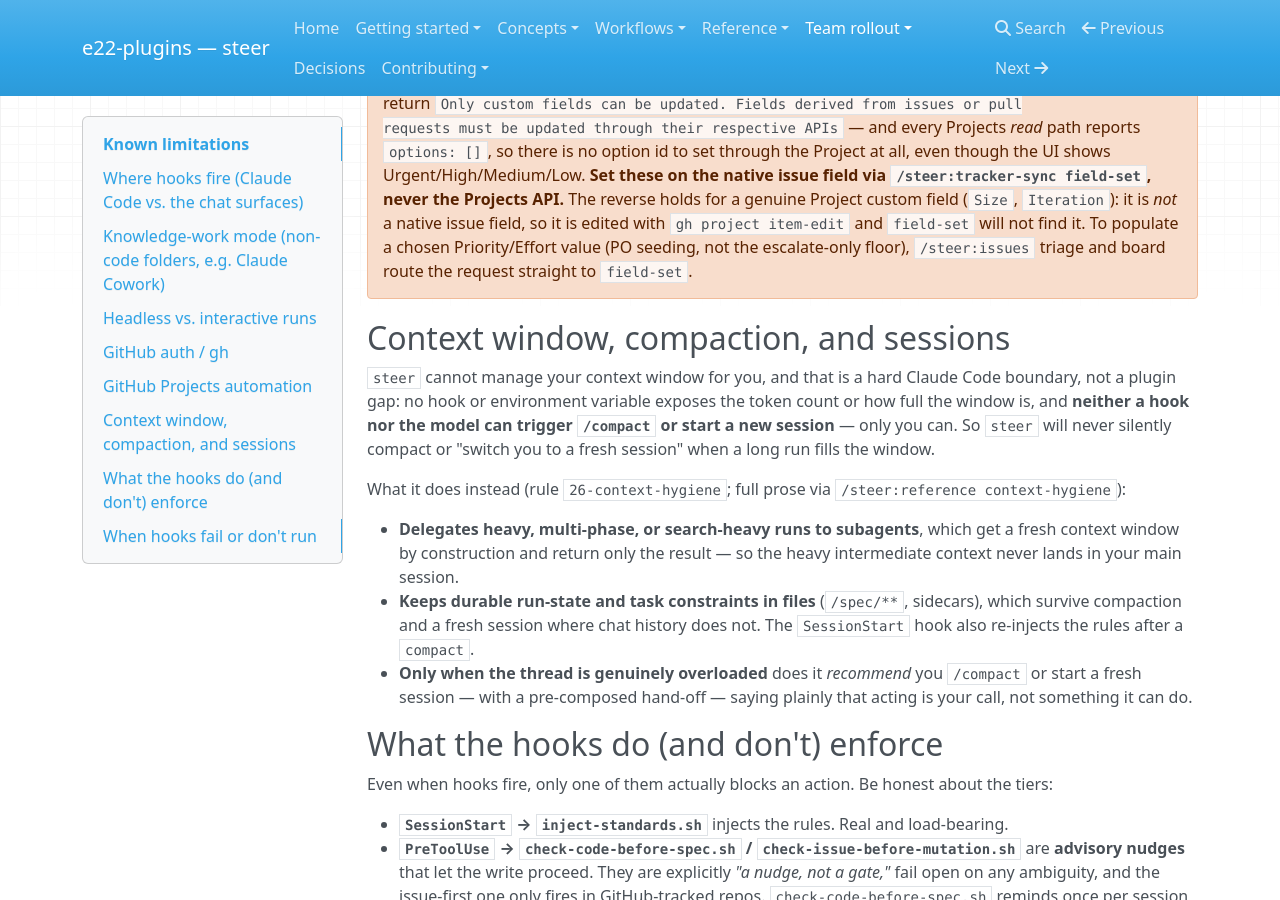
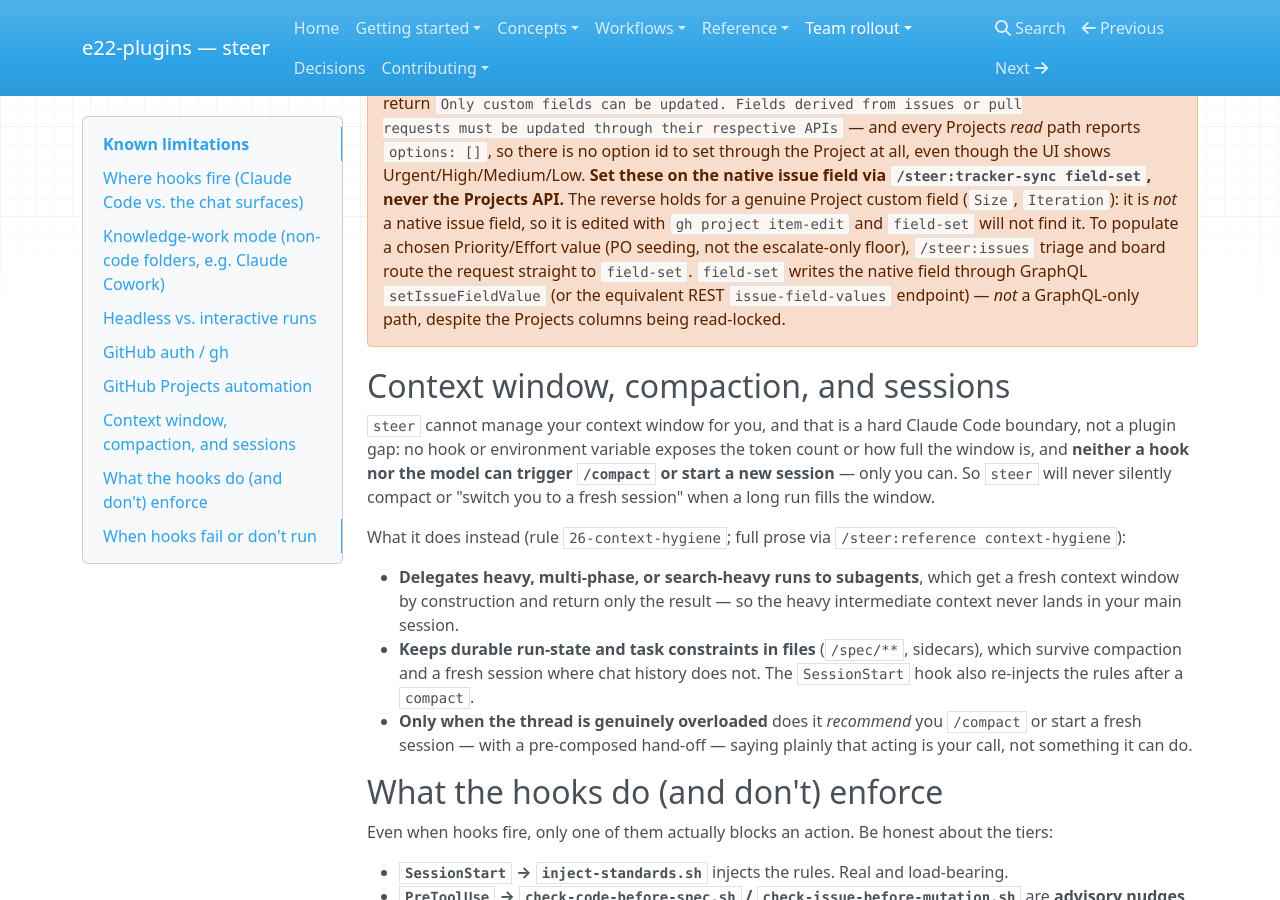
Before and after one commit to element22llc/e22-plugins, an MkDocs documentation site: the page built from docs/reference/known-limitations.md, in a window 1280 px wide and 900 px high, scrolled down 1994 px. Built offline with MkDocs 1.6.1, drawn with Linux system fonts in a browser that asks for light colours; nearby versions of some CDN libraries.

Commit message:
fix(steer): drop stale "no REST path" claim from tracker-sync field-get
PR #214 added a REST write recipe to field-set, but field-get two lines
above still asserted native issue fields have "no REST path" — a now-false
absolute that contradicts the sibling op. field-get keeps gh api graphql as
its read path and points to field-set for the REST write.

Co-Authored-By: Claude Opus 4.8 (1M context) <noreply@anthropic.com>

```diff
--- a/docs/reference/known-limitations.md
+++ b/docs/reference/known-limitations.md
@@ -109,7 +109,10 @@ at most one-directionally by a Project Status field.
     `Iteration`): it is *not* a native issue field, so it is edited with
     `gh project item-edit` and `field-set` will not find it. To populate a chosen
     Priority/Effort value (PO seeding, not the escalate-only floor), `/steer:issues`
-    triage and board route the request straight to `field-set`.
+    triage and board route the request straight to `field-set`. `field-set` writes
+    the native field through GraphQL `setIssueFieldValue` (or the equivalent REST
+    `issue-field-values` endpoint) — *not* a GraphQL-only path, despite the Projects
+    columns being read-locked.
 
 ## Context window, compaction, and sessions
 
```
Also changed, not shown: CHANGELOG.md (+4 -0 lines), plugins/steer/skills/tracker-sync/SKILL.md (+4 -3 lines).
